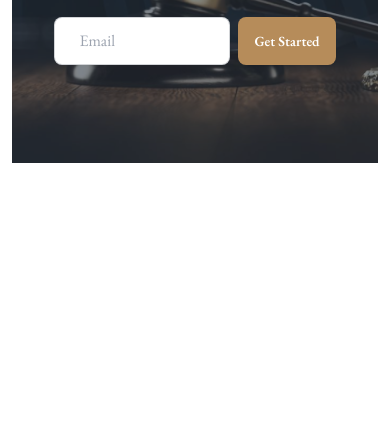
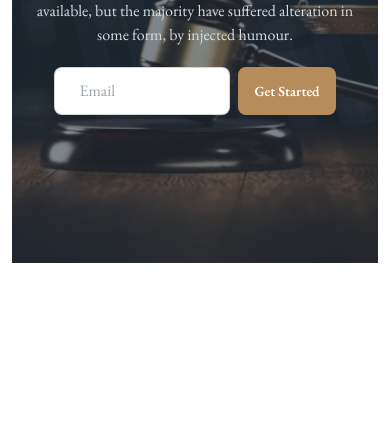
Before and after one commit to tonmoybosunia24/legal-solution, a plain HTML site: page index.html in a window 390 px wide. Shown: the part 401-844 px from the top of the page. Drawn offline with nearby package versions, Linux system fonts and the light colour scheme.

Commit message:
Header Section Complete With Responsive

```diff
--- a/index.html
+++ b/index.html
@@ -66,7 +66,7 @@
       </div>
     </nav> <!-- Nav Section End -->
 
-    <div class="hero h-[500px] lg:h-[490px] lg:mt-3 lg:bg-contain bg-center" style="background-image: url(images/banner.png);">
+    <div class="hero h-[600px] lg:h-[490px] lg:mt-3 lg:bg-contain bg-center" style="background-image: url(images/banner.png);">
       <div class="hero-overlay bg-opacity-60"></div>
       <div class="hero-content text-center text-neutral-content">
         <div class="max-w-md">
```
